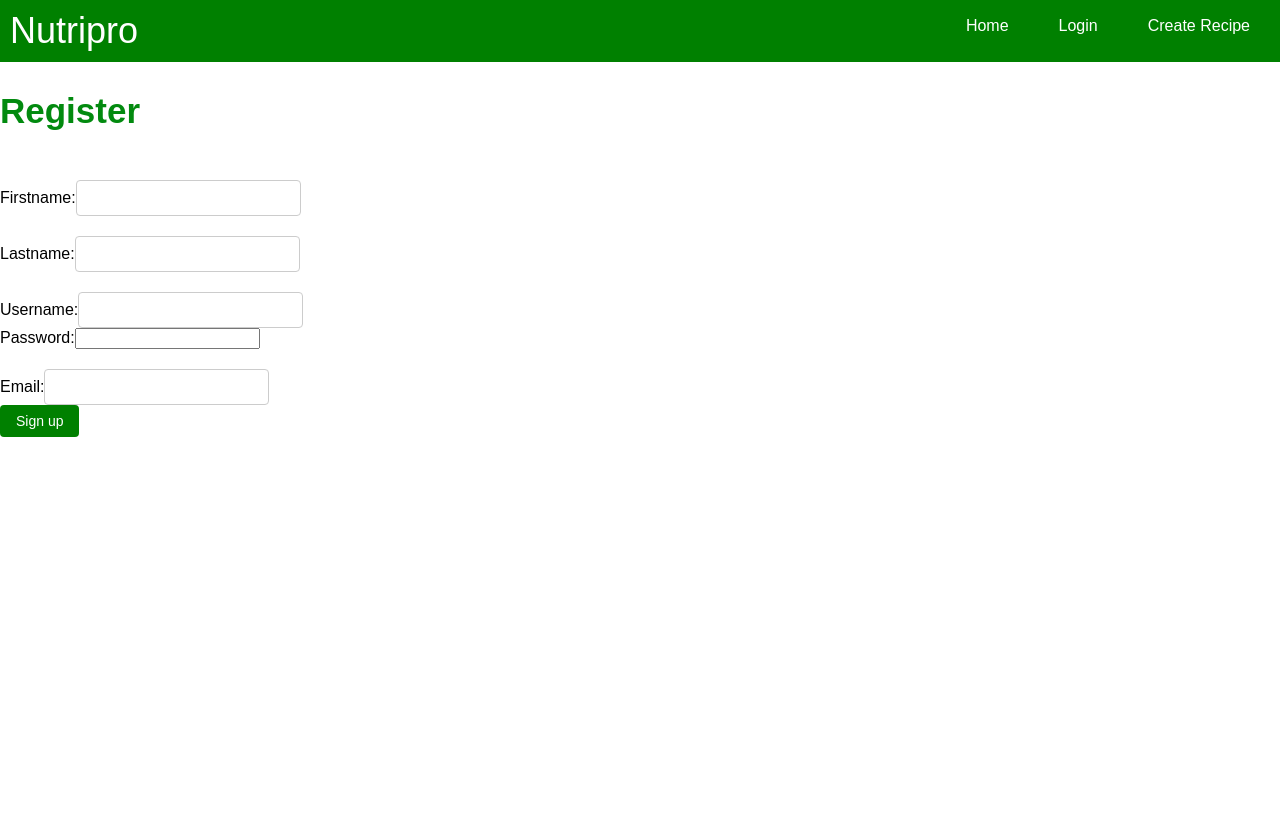
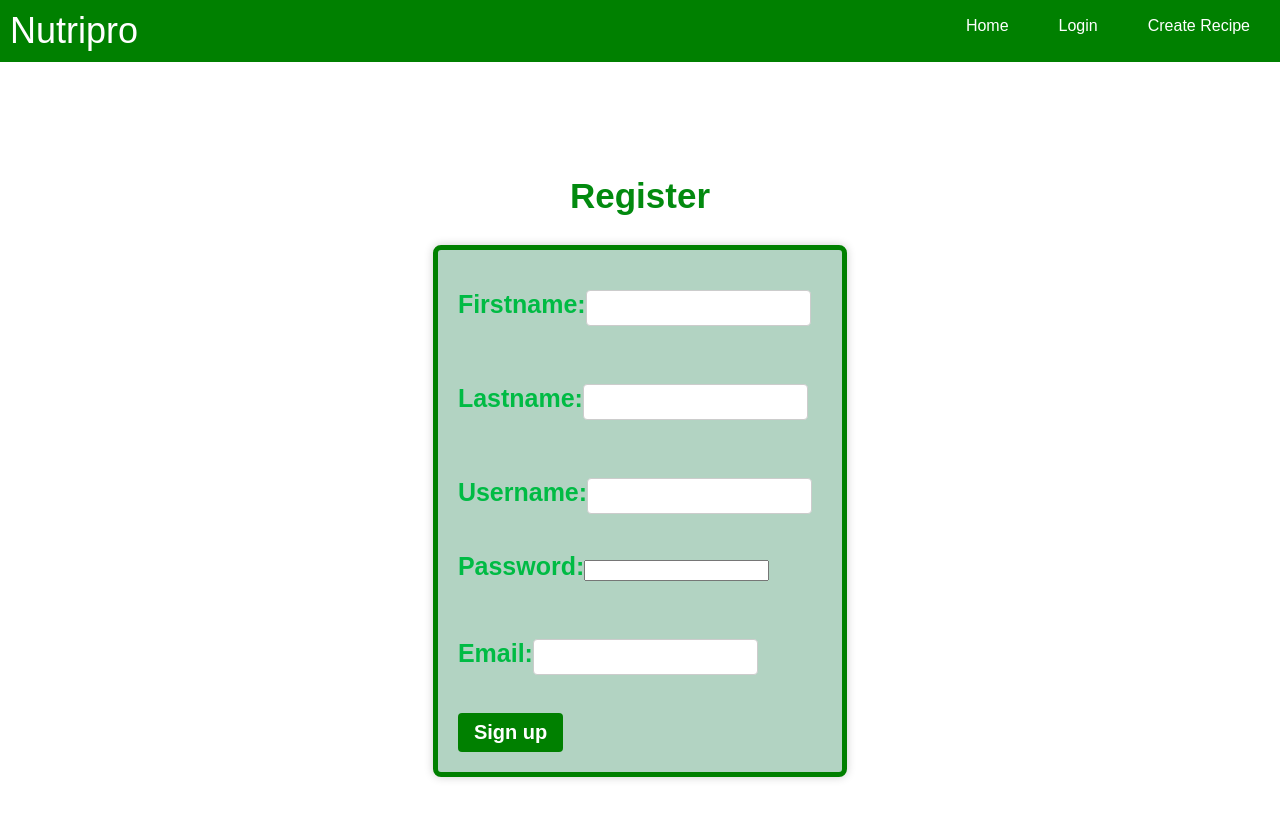
Before and after one commit to ItsMeeSeanLee337/Software-Engineering-Project, a React app in the folder react-app/: page /registration in a window 1280 px wide. Shown: the top 818 px of the page. Built offline with nearby package versions, Linux system fonts and the light colour scheme.

Commit message:
29th oct
29 oct

```diff
--- a/react-app/src/Pages/Registration.js
+++ b/react-app/src/Pages/Registration.js
@@ -1,6 +1,7 @@
 import React, { useState } from 'react';
 import axios from 'axios';
 import Navbar from './Navbar';
+import '../styles/registration.css'
 
 const Registration = () => {
     const [firstname, setFirstname] = useState('');
@@ -81,37 +82,52 @@ const Registration = () => {
   return (
     <div>
       <Navbar></Navbar>
+      <div className="container">
         <h2>Register</h2>
+        <div className="form_box">
           <form onSubmit={handleSubmit}>
+            <div className="up_label">
               <label>
                 Firstname:
                 <input type="text" value={firstname} onChange={handleFirstnameChange} />
               </label>
+            </div>
             <br />
+            <div className="up_label">
               <label>
                 Lastname:
                 <input type="text" value={lastname} onChange={handleLastnameChange} />
               </label>
+            </div>
             <br />
+            <div className="up_label">
               <label>
                 Username:
                 <input type="text" value={username} onChange={handleUsernameChange} />
               </label>
+            </div>
             <br />
+            <div className="up_label">
               <label>
                 Password:
                 <input type="password" value={password} onChange={handlePasswordChange} />
               </label>
+            </div>
             <br />
+            <div className="up_label">
               <label>
                 Email:
                 <input type="text" value={email} onChange={handleEmailChange} />
               </label>
+            </div>
             <br />
-        <button type="submit">Sign up</button>
+            <button className = "submit_button" type="submit">Sign up</button>
           </form>
         </div>
+      </div>
+    </div>
   );
-};
+}
+
 
 export default Registration;
--- /dev/null
+++ b/react-app/src/styles/registration.css
@@ -0,0 +1,36 @@
+/* MyComponent.css */
+.container {
+    display:flex;
+    justify-content: center;
+    align-items: center;
+    height: 100vh;
+  }
+
+.up_label {
+    font-size: 25px;
+    font-weight: bold;
+    color: #00BB44;
+    padding-bottom: 20px;
+}
+
+h2 {
+    font-size: 35px;
+    font-weight: bold;
+    color: #028A0F;
+  }
+
+.submit_button {
+    font-size: 20px;
+    font-weight: bold;
+    background-color: #008000;
+    width: fit-content;
+}
+
+
+.form_box {
+    border: 5px solid #008000; /* Add a border to the container */
+    padding: 20px; /* Add padding around the form */
+    border-radius: 8px; /* Add rounded corners */
+    background-color: #B2D3C2;
+    box-shadow: 0 0 10px rgba(0, 0, 0, 0.2); /* Add a box shadow for a visual effect */
+}
```
Also changed, not shown: react-app/src/Pages/nutritional_info.js (+41 -5 lines). Lines whose indentation alone changed are shown as unchanged.
